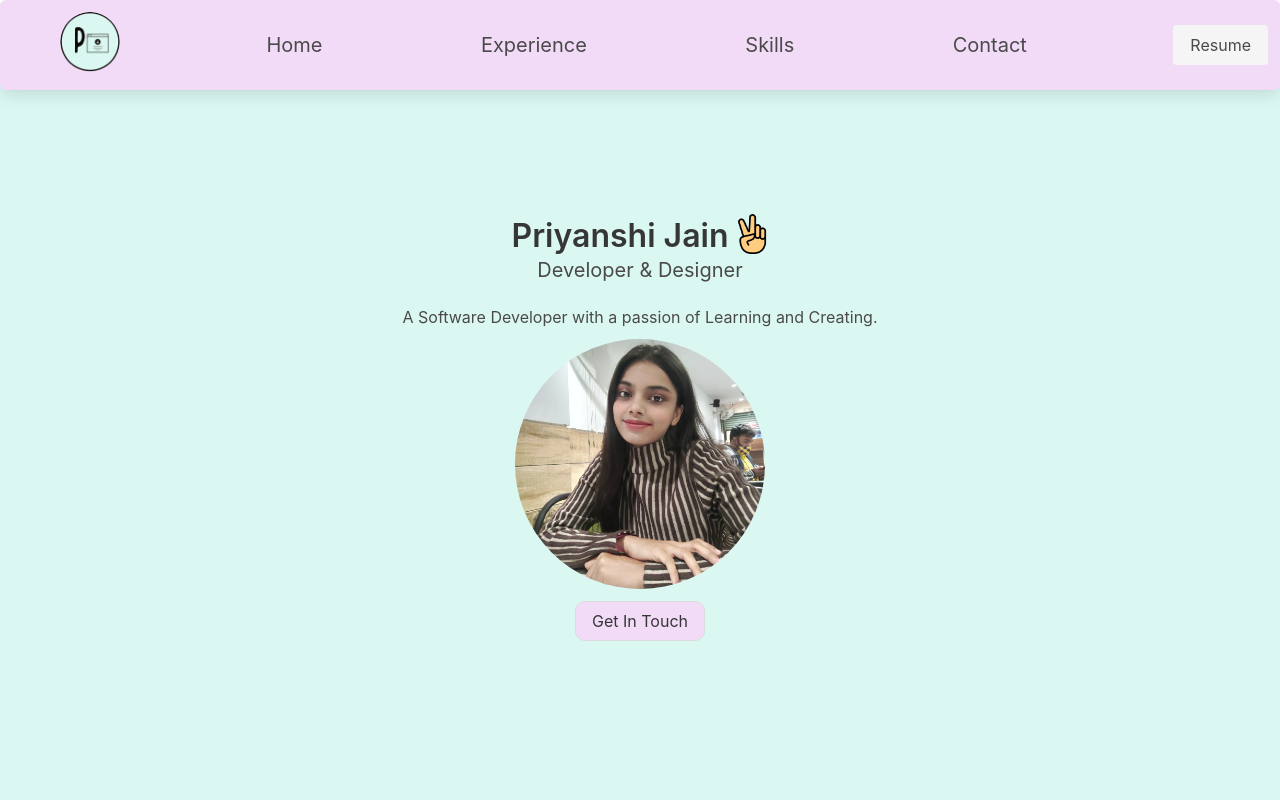
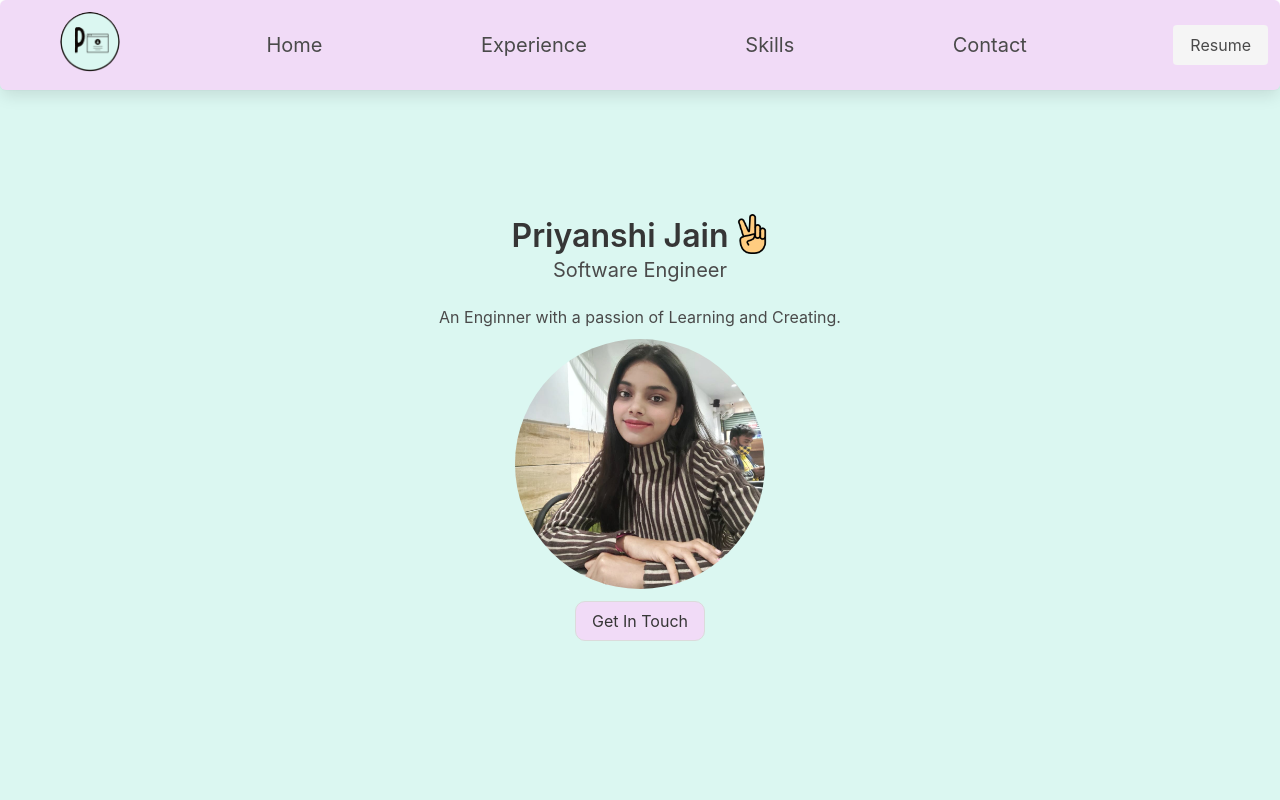
Before and after one commit to jainpriyanshe/Portfolio, a React (Create React App) app: page / in a window 1280 px wide. Shown: the top 800 px of the page. Built offline with nearby package versions, Linux system fonts and the light colour scheme.

Commit message:
changed title

```diff
--- a/src/components/Home.js
+++ b/src/components/Home.js
@@ -9,9 +9,9 @@ export default function Home() {
             <h1 className="title m-1">Priyanshi Jain</h1>{" "}
             <img style={{ width: "40px", height: "40px" }} src="/peace.png" />
           </span>
-          <h2 className="subtitle"> Developer & Designer</h2>
+          <h2 className="subtitle"> Software Engineer</h2>
           <h3 className="quote subtitle is-6 has-text-centered">
-            A Software Developer with a passion of Learning and Creating.
+            An Enginner with a passion of Learning and Creating.
           </h3>
         </div>
         <div className="container is-flex is-justify-content-center is-flex-direction-column m-3">
```
